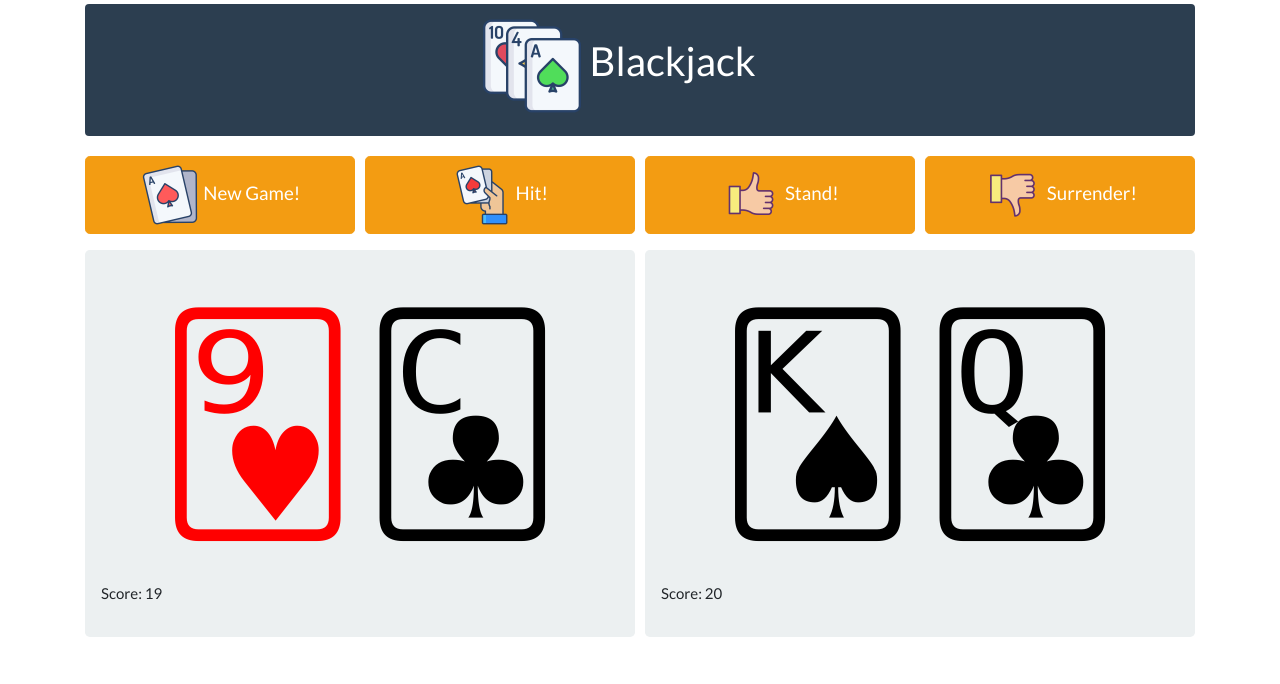
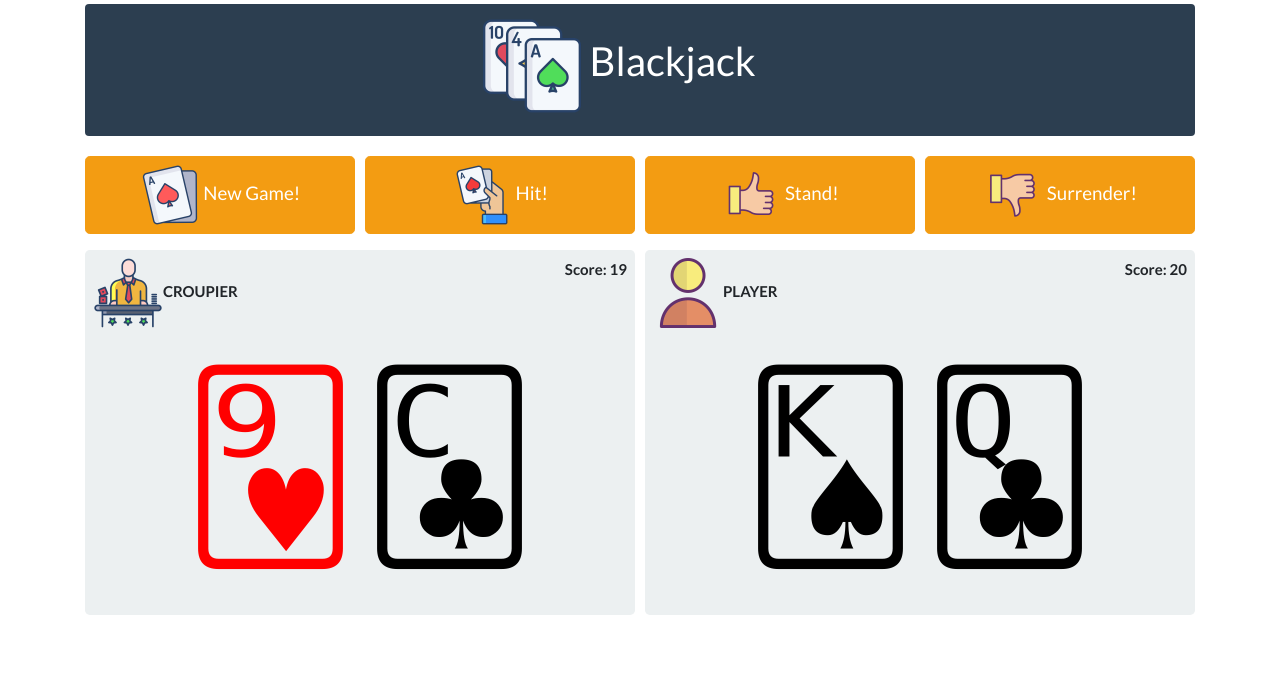
Before and after one commit to ortegaVictorBe/OrtegaVictor-OOP-Blackjack, a PHP site: page / in a window 1280 px wide. Shown: the top 684 px of the page. Run offline with PHP 8.4, Linux system fonts and the light colour scheme; some libraries are stand-ins or nearby versions.

Commit message:
Fix getWinner function in Blackjack class

```diff
--- a/classes/Blackjack.php
+++ b/classes/Blackjack.php
@@ -30,11 +30,51 @@ class Blackjack
   return $this->dealer;
  }
 
- /**
-  * Get the value of deck
-  */
+ /*** Get the value of deck */
  public function getDeck()
  {
   return $this->deck;
  }
+
+ public function getWinner(){
+     $winner="";
+
+     if ($this->dealer->hasLost()){
+         $winner="PLAYER WINS";
+
+     }elseif ($this->player->hasLost()) {
+         $winner="COURPIER WINS";
+
+     }elseif (!$this->dealer->hasLost() && !$this->player->hasLost()) {
+
+            if ($this->dealer->getScore() == 21){
+                $winner="COURPIER WINS - BLACKJACK!";
+
+            }elseif ($this->player->getScore() == 21) {
+                $winner="COURPIER WINS - BLACKJACK!";
+
+            } else{
+
+                  if($this->dealer->getScore() == $this->player->getScore()){
+                      $winner="TIE !";
+
+                  }elseif ($this->dealer->getScore() > $this->player->getScore()) {
+                      $winner="COURPIER WINS";
+
+                  }else{
+                    $winner="PLAYER WINS";
+                  }
+            }
+
+     }
+
+     if (!empty($winner)){
+         $winner="<div class='alert alert-dismissible alert-danger mb-1 mt-1 '>
+         <h5 class='text-center'><img class='img-responsive' src='./img/trophy_p.png'>
+             <span>$winner</span>
+         </h5>
+     </div>";
+     }
+     return $winner;
+ }
 }
--- a/classes/Player.php
+++ b/classes/Player.php
@@ -41,4 +41,18 @@ class Player
     {
         return $this->cards;
     }
+
+    /*** Get the value of lost*/
+    public function getLost()
+    {
+        return $this->lost;
+    }
+
+    /*** Set the value of lost*     * @return  self*/
+    public function setLost($lost)
+    {
+        $this->lost = $lost;
+
+        return $this;
+    }
 }
--- a/game.php
+++ b/game.php
@@ -47,30 +47,38 @@
                         <span>Surrender!</span></button>
                 </div>
             </div>
+            <?php echo $winner ?>
             <div class="form-row">
                 <div class="form-group col-md-6">
-                    <div class="jumbotron p-3" id="machine" class="img-fluid">
-                        <!-- <img src="img/robot.jpg" alt=""> -->
-                        <p style="font-size:200px;" class="text-center">
+                    <div class="jumbotron p-2" id="machine" class="img-fluid">
+                        <div>
+                            <img class="img-responsive" src="img/croupier_p.png"
+                                alt=""><span><strong>CROUPIER</strong></span>
+                            <p class="float-right" style="font-size=200px;"><strong>Score:
+                                    <?echo $blackjack->getDealer()->getScore(); ?>
+                                </strong>
+                            </p>
+                        </div>
+                        <p style="font-size:175px;" class="text-center">
                             <? foreach($blackjack->getDealer()->getCards() AS $card) {
                            echo $card->getUnicodeCharacter(true);
                          }?>
                         </p>
-                        <p style="font-size=100px;">Score:
-                            <?echo $blackjack->getDealer()->getScore(); ?>
-                        </p>
                     </div>
                 </div>
                 <div class="form-group col-md-6">
-                    <div class="jumbotron p-3" id="player">
-                        <!-- <img src="img/person.jpg" alt="" class="img-fluid"> -->
-                        <p style="font-size:200px;" class="text-center">
+                    <div class="jumbotron p-2" id="player">
+                        <div>
+                            <img class="img-responsive" src="img/player_p.png"
+                                alt=""><span><strong>PLAYER</strong></span>
+                            <p class="float-right" style="font-size=200px;"><strong>Score:
+                                    <?echo $blackjack->getPlayer()->getScore(); ?>
+                                </strong>
+                            </p>
+                        </div>
+                        <p style="font-size:175px;" class="text-center">
                             <? foreach($blackjack->getPlayer()->getCards() AS $card) {
-                           echo $card->getUnicodeCharacter(true);
-                         }?>
-                        </p>
-                        <p style="font-size=100px;">Score:
-                            <?echo $blackjack->getPlayer()->getScore(); ?>
+                               echo $card->getUnicodeCharacter(true);}?>
                         </p>
                     </div>
                 </div>
--- a/index.php
+++ b/index.php
@@ -2,17 +2,22 @@
 declare(strict_types=1);
 //Init session
 SESSION_START();
-// SESSION_UNSET();
+SESSION_UNSET();
 require "classes/autoload.php";
 
 $blackjack;
+$winner="";
 // whatIsHappening();
 // if (empty($_POST)){
     if (isset($_SESSION['blackjack'])){
-     $blackjack = unserialize($_SESSION['blackjack']);
+       $blackjack = unserialize($_SESSION['blackjack']);
+
     } else{
-     $blackjack=new Blackjack();
-     $_SESSION['blackjack'] = serialize($blackjack);
+       $blackjack=new Blackjack();
+       if ($blackjack->getDealer()->getScore()==21 || $blackjack->getPlayer()->getScore()==21){
+         $winner=$blackjack->getWinner();
+       }
+       $_SESSION['blackjack'] = serialize($blackjack);
     }
 
 //  }
@@ -21,22 +26,32 @@ if ($_SERVER["REQUEST_METHOD"]=="POST"){
     if (isset($_POST["hit"])){
         //Calling the  hit function
         $blackjack->getPlayer()->hit($blackjack->getDeck());
+        if ($blackjack->getPlayer()->hasLost()){
+            $blackjack->getWinner();
+        }
     }
 
     if (isset($_POST["stand"])){
         //Calling the  stand function
+        $blackjack->getDealer()->hit($blackjack->getDeck());
+        $blackjack->getWinner();
+
     }
 
     if (isset($_POST["surrender"])){
         //Calling the  surrender
+        $blackjack->getPlayer()->surrender();
+        $blackjack->getWinner();
+    }
+    if (isset($_POST["newGame"])){
+        //Calling the  NewGame
+        SESSION_UNSET();
     }
 
     //Saving the game
     if (isset($blackjack)) {
         $_SESSION['blackjack'] = serialize($blackjack);
     }
-
-
 }
 
 function whatIsHappening() {
```
Also changed, not shown: img/croupier_p.png (added), img/player_p.png (added), img/trophy_p.png (added), img/trophyidle.png (added).
